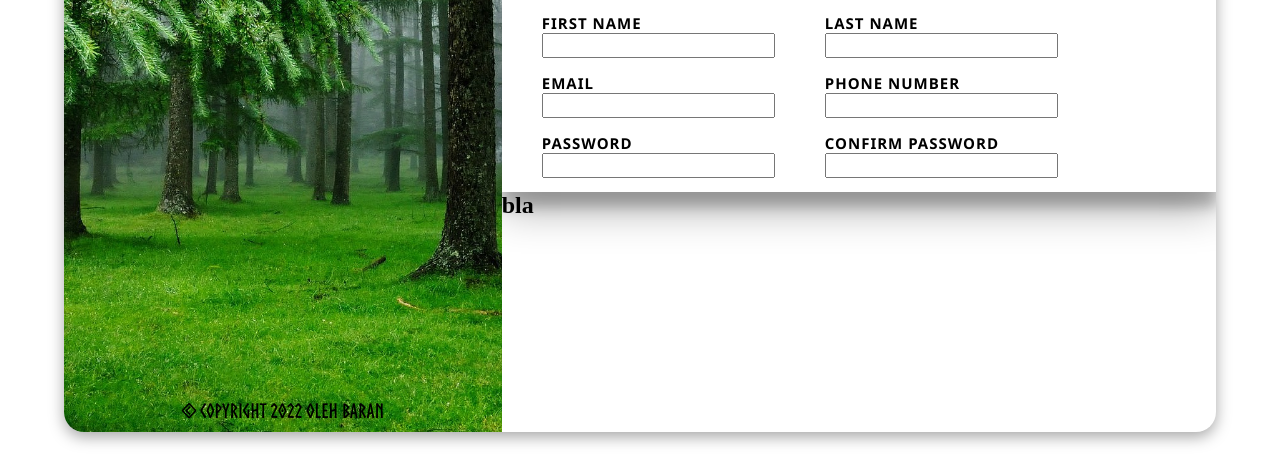
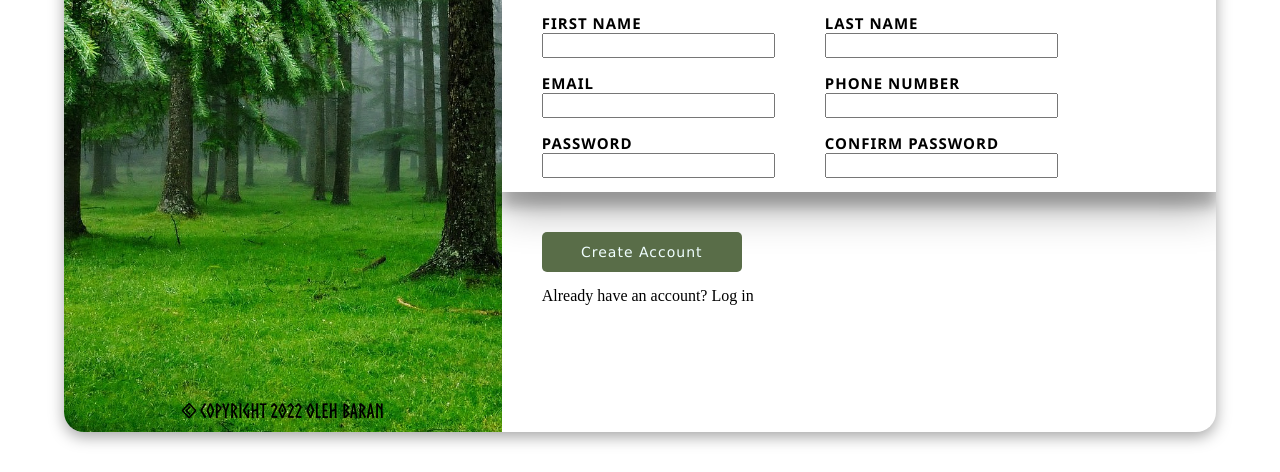
Before and after one commit to baran-oleh/form-example2, a plain HTML site: page index.html in a window 1280 px wide. Shown: the part 328-800 px from the top of the page. Drawn offline with Linux system fonts and the light colour scheme.

Commit message:
🚧 started last section. Work in progress

```diff
--- a/css/style.css
+++ b/css/style.css
@@ -127,4 +127,21 @@ body {
     font-size: 27px;
     margin-bottom: 20px; }
   .right__section3 {
-    grid-area: 7 / 1 / 10 / 2; }
+    grid-area: 7 / 1 / 10 / 2;
+    padding: 40px 10px 30px 40px; }
+  .right__section3-btn {
+    width: 200px;
+    height: 40px;
+    font-family: 'Lucida Sans', 'Lucida Sans Regular', 'Lucida Grande', 'Lucida Sans Unicode', Geneva, Verdana, sans-serif;
+    font-size: 14px;
+    font-weight: 500;
+    border: none;
+    color: azure;
+    background-color: #596D48;
+    border-radius: 5px;
+    letter-spacing: 1px;
+    margin-bottom: 15px;
+    transition: transform .3s; }
+    .right__section3-btn:hover {
+      transform: scale(1.1);
+      cursor: pointer; }
--- a/index.html
+++ b/index.html
@@ -29,7 +29,7 @@
          </div>
          <div class="right__section2">
             <h2 class="right__section2-title">Let's do this!</h2>
-            <form action="" class="form">
+            <form action="" class="form" id="form-account">
                <fieldset class="form__name">
                 <label>First Name<br/> <input type="text" name="name" id="name"></label>
                 <label>Last Name<br/> <input type="text" name="last-name" id="last-name"></label>
@@ -45,7 +45,8 @@
             </form>
          </div>
          <div class="right__section3">
-            <h2>bla</h2>
+            <button type="submit" form="form-account" class="right__section3-btn"><span>Create Account</span></button>
+            <p>Already have an account? <a>Log in</a></p>
          </div>
         </main>
     </div>
--- a/scss/general.scss
+++ b/scss/general.scss
@@ -117,5 +117,24 @@ body {
     }
     &__section3{
         grid-area: 7 / 1 / 10 / 2;
+        padding: 40px 10px 30px 40px;
+    }
+    &__section3-btn {
+        width: 200px;
+        height: 40px;
+        font-family: 'Lucida Sans', 'Lucida Sans Regular', 'Lucida Grande', 'Lucida Sans Unicode', Geneva, Verdana, sans-serif;
+        font-size: 14px;
+        font-weight: 500;
+        border: none;
+        color: azure;
+        background-color: #596D48;
+        border-radius: 5px;
+        letter-spacing: 1px;
+        margin-bottom: 15px;
+        transition: transform .3s;
+        &:hover{
+            transform: scale(1.1);
+            cursor: pointer;
+        }
     }
 }
```
